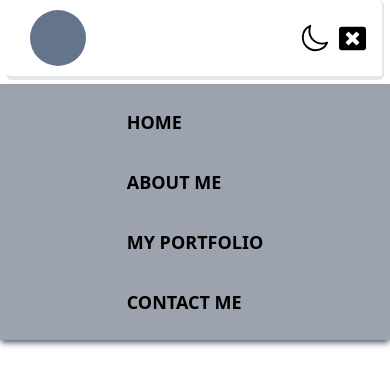
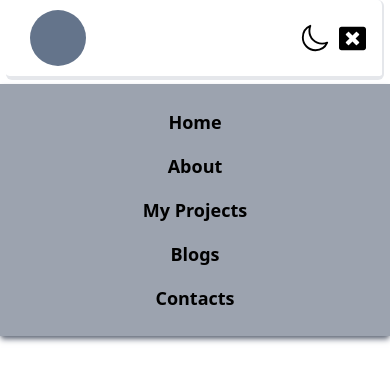
Before and after one commit to marandu3/PORTIFOLIO, a React (Vite) app: page / in a window 390 px wide. Both pictures are taken after a click on the icon 352 px from the left and 38 px from the top of the page. Shown: the top 386 px of the page. Built offline with nearby package versions, Linux system fonts and the light colour scheme.

Commit message:
the responsive nav bar

```diff
--- a/src/components/Navbar.jsx
+++ b/src/components/Navbar.jsx
@@ -96,19 +96,25 @@ function Navbar() {
       {/* Mobile Navigation Menu */}
       {isMenuOpen && (
         <div className="w-full bg-gray-400 flex flex-col items-center py-4 sm:hidden shadow-md shadow-gray-500">
-          <ul className="text-black space-y-4 font-semibold text-lg">
-            <li className="hover:text-gray-500 cursor-pointer px-4 py-2">
-              HOME
+          <ul className="flex flex-col gap-x-12 text-center font-semibold text-lg text-black">
+            <li className="hover:cursor-pointer hover:border-b-2 cursor-pointer px-4 py-2">
+              Home
             </li>
-            <li className="hover:text-gray-500 cursor-pointer px-4 py-2">
-              ABOUT ME
+            <li className="hover:cursor-pointer hover:border-b-2 cursor-pointer px-4 py-2">
+              About
             </li>
-            <li className="hover:text-gray-500 cursor-pointer px-4 py-2">
-              MY PORTFOLIO
+            <li className="hover:cursor-pointer hover:border-b-2 cursor-pointer px-4 py-2">
+              My Projects
             </li>
-            <li className="hover:text-gray-500 cursor-pointer px-4 py-2">
-              CONTACT ME
+
+            <li className="hover:cursor-pointer hover:border-b-2 cursor-pointer px-4 py-2">
+              Blogs
             </li>
+
+            <li className="hover:cursor-pointer hover:border-b-2 cursor-pointer px-4 py-2">
+              Contacts
+            </li>
+
           </ul>
         </div>
       )}
```
